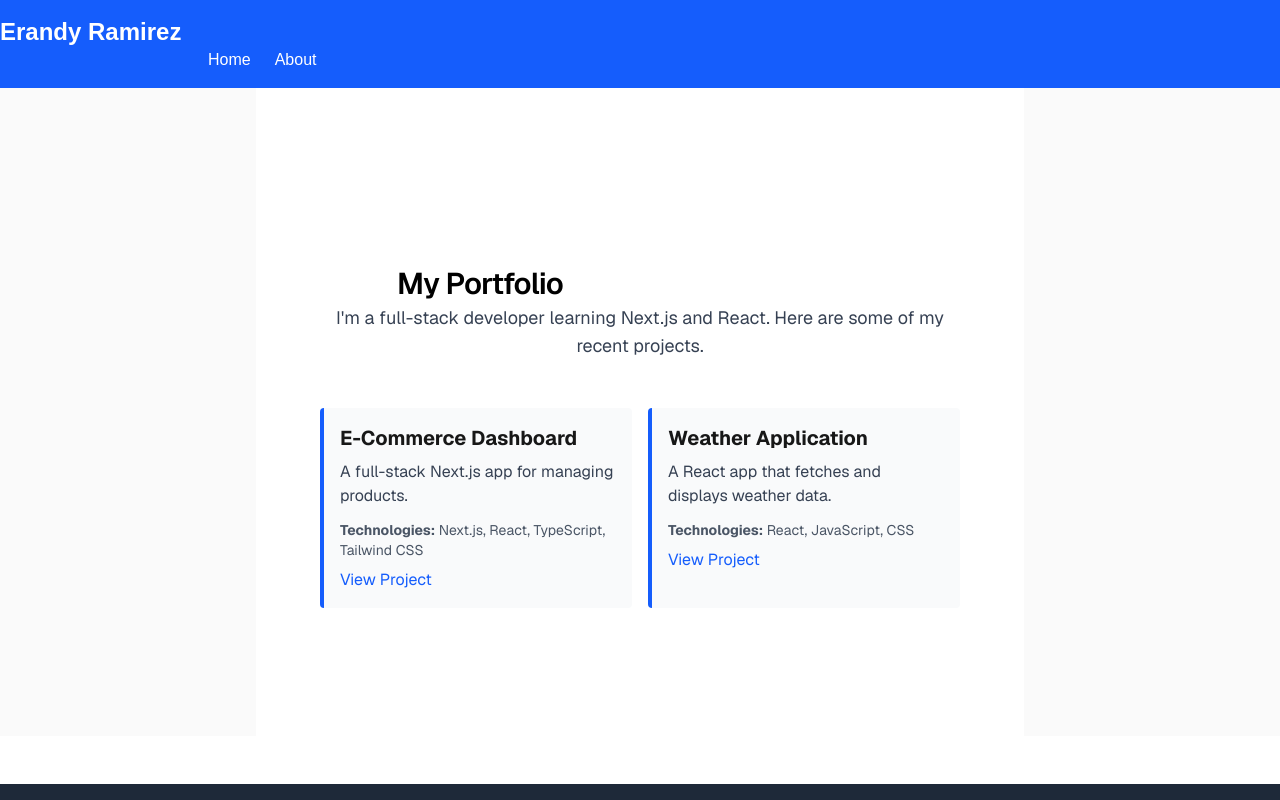
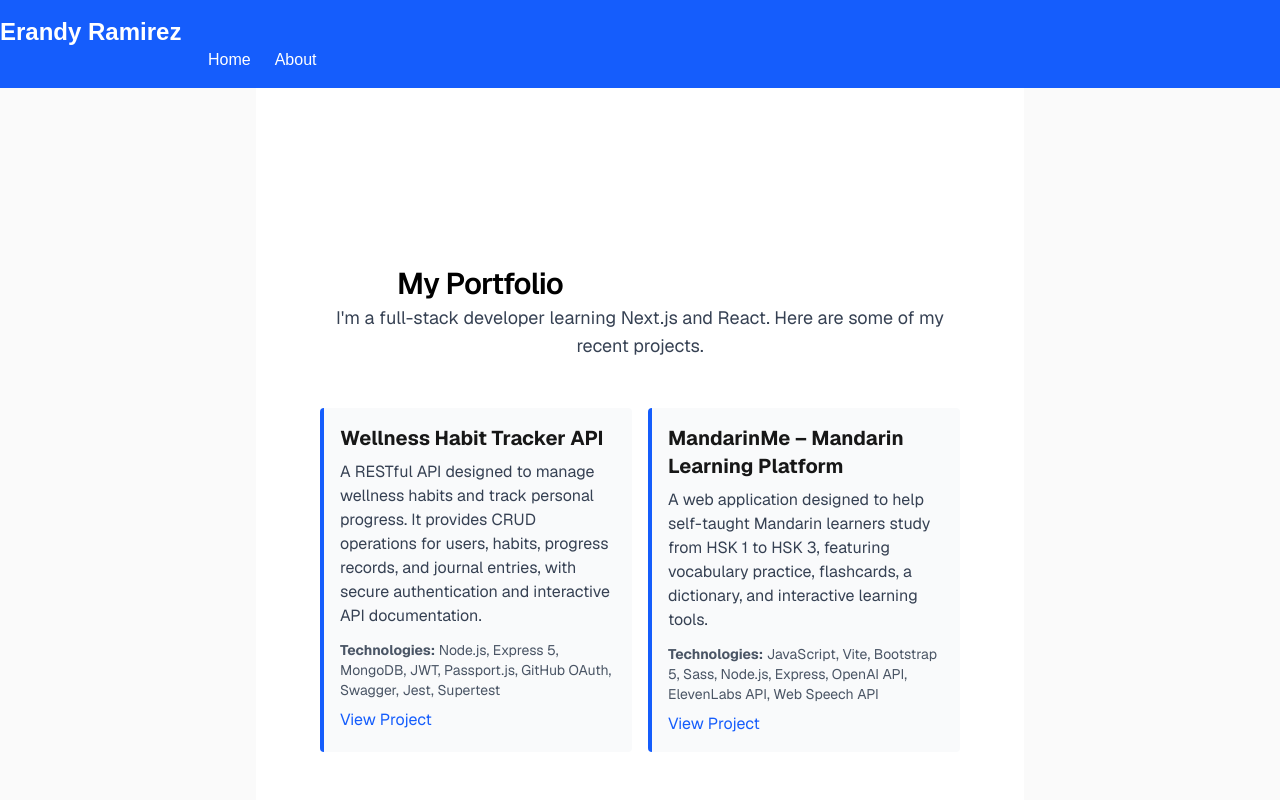
Before and after one commit to ErandyR/wdd430-portfolio, a Next.js app: page / in a window 1280 px wide. Shown: the top 800 px of the page. Built offline with nearby package versions, Linux system fonts and the light colour scheme.

Commit message:
ProjectList changes

```diff
--- a/app/page.tsx
+++ b/app/page.tsx
@@ -2,16 +2,27 @@ import Image from "next/image";
 import ProjectList from '@/components/ProjectList';
 const projects = [
   {
-    title: 'E-Commerce Dashboard',
-    description: 'A full-stack Next.js app for managing products.',
-    technologies: ['Next.js', 'React', 'TypeScript', 'Tailwind CSS'],
-    link: 'https://github.com/your-username/project1'
+    title: 'Wellness Habit Tracker API',
+    description: 'A RESTful API designed to manage wellness habits and track personal progress. It provides CRUD operations for users, habits, progress records, and journal entries, with secure authentication and interactive API documentation.',
+    technologies: ['Node.js', 'Express 5', 'MongoDB', 'JWT', 'Passport.js', 'GitHub OAuth', 'Swagger', 'Jest', 'Supertest'],
+    link: 'https://github.com/ErandyR/wellness-habit-tracker-api'
   },
   {
-    title: 'Weather Application',
-    description: 'A React app that fetches and displays weather data.',
-    technologies: ['React', 'JavaScript', 'CSS'],
-    link: 'https://github.com/your-username/project2'
+    title: 'MandarinMe – Mandarin Learning Platform',
+    description: "A web application designed to help self-taught Mandarin learners study from HSK 1 to HSK 3, featuring vocabulary practice, flashcards, a dictionary, and interactive learning tools.",
+    technologies: [
+      "JavaScript",
+      "Vite",
+      "Bootstrap 5",
+      "Sass",
+      "Node.js",
+      "Express",
+      "OpenAI API",
+      "ElevenLabs API",
+      "Web Speech API",
+    ],
+    link: 'https://github.com/ErandyR/MandarinMe',
+    demoLink: 'https://mandarinme.netlify.app/'
   }
 ];
 
@@ -19,15 +30,15 @@ export default function Home() {
   return (
     <div className="flex flex-col flex-1 items-center justify-center bg-zinc-50 font-sans dark:bg-black">
       <main className="flex flex-1 w-full max-w-3xl flex-col items-center justify-between py-32 px-16 bg-white dark:bg-black sm:items-start">
-         <section className="text-center py-12">
+        <section className="text-center py-12">
           <h1 className="max-w-xs text-3xl font-semibold leading-10 tracking-tight text-black dark:text-zinc-50">
             My Portfolio
           </h1>
           <p className="text-lg text-gray-700">
-          I'm a full-stack developer learning Next.js and React. Here are some of my recent projects.
-        </p>
-      </section>
-      <ProjectList projects={projects} />
+            I'm a full-stack developer learning Next.js and React. Here are some of my recent projects.
+          </p>
+        </section>
+        <ProjectList projects={projects} />
       </main>
     </div>
   );
```
